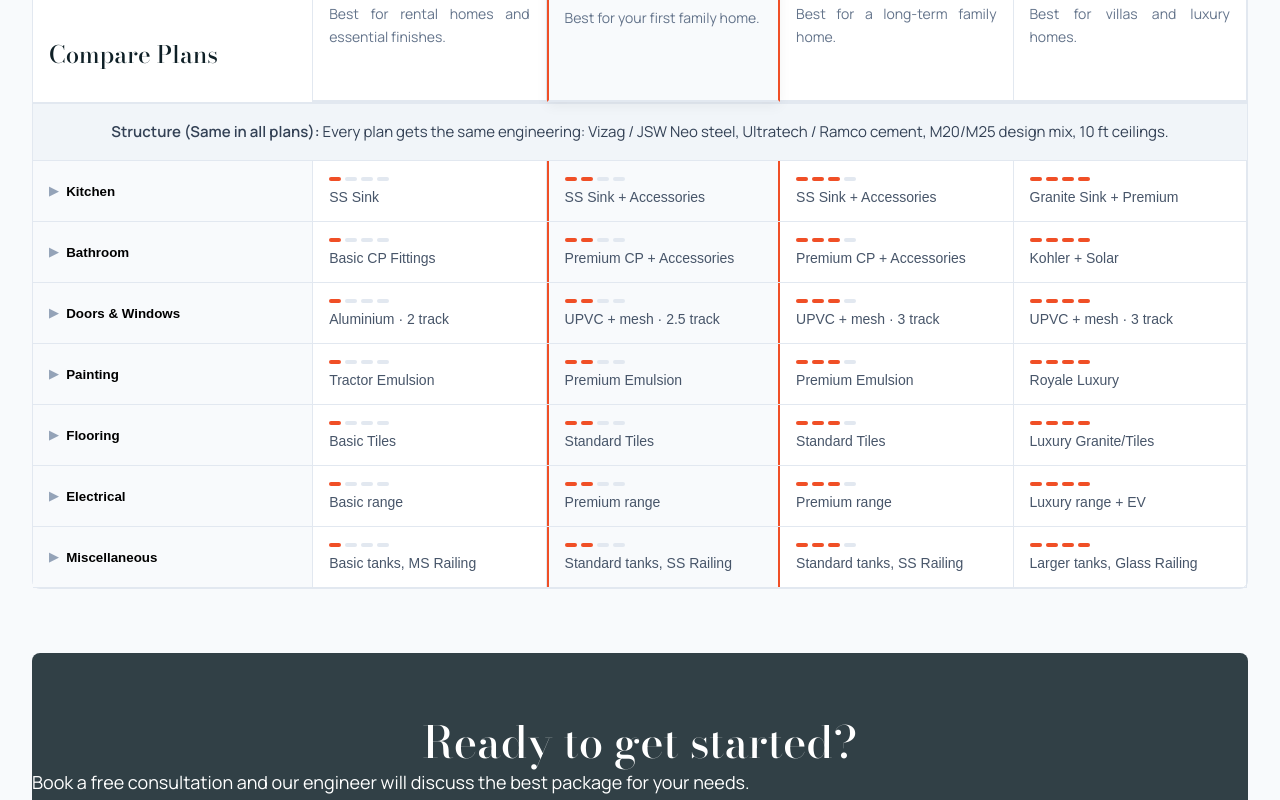
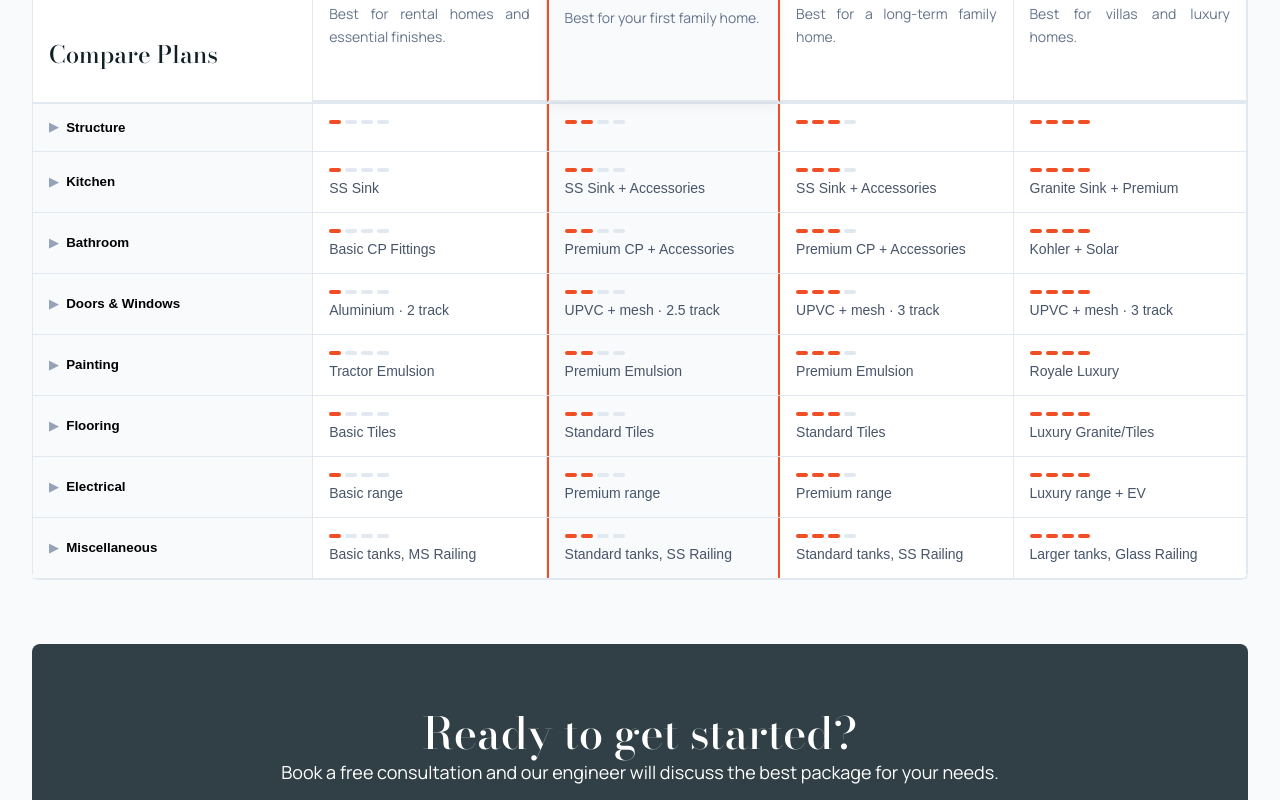
Before and after one commit to Vikram-Pagadala/Suci-Condtructions, a Next.js app: page /pricing in a window 1280 px wide. Shown: the part 1620-2420 px from the top of the page. Built offline with nearby package versions, Linux system fonts and the light colour scheme.

Commit message:
Center CTA text and move Structure to its own section in pricing table

```diff
--- a/src/components/PricingTable/PricingTable.tsx
+++ b/src/components/PricingTable/PricingTable.tsx
@@ -211,10 +211,6 @@ export default function PricingTable() {
         </div>
 
         <div className={styles.tableBody}>
-          {/* Trust strip as a full-width row inside the table */}
-          <div className={styles.trustStripRow}>
-            <strong>Structure (Same in all plans):</strong> Every plan gets the same engineering: Vizag / JSW Neo steel, Ultratech / Ramco cement, M20/M25 design mix, 10 ft ceilings.
-          </div>
           {categories.map(cat => {
             const isOpen = openCategories[cat];
             const catItems = pricingDifferences.filter(d => d.category === cat);
@@ -297,7 +293,7 @@ export default function PricingTable() {
       {/* 6. CTA */}
       <div className={styles.ctaBand}>
         <h2>Ready to get started?</h2>
-        <p>Book a free consultation and our engineer will discuss the best package for your needs.</p>
+        <p style={{ textAlign: "center" }}>Book a free consultation and our engineer will discuss the best package for your needs.</p>
         <Link href={`/contact?plan=${recommendedPlan.name}`} className={styles.ctaButton}>
           Book a consultation
         </Link>
--- a/src/data/pricingDifferences.ts
+++ b/src/data/pricingDifferences.ts
@@ -14,6 +14,10 @@ export interface PricingDifference {
 }
 
 export const pricingDifferences: PricingDifference[] = [
+  { category: "Structure", line: "Steel", basic: "Vizag / JSW Neo", valueAdded: "Vizag / JSW Neo", premium: "Vizag / JSW Neo", elite: "Vizag / JSW Neo" },
+  { category: "Structure", line: "Cement", basic: "Ultratech / Ramco", valueAdded: "Ultratech / Ramco", premium: "Ultratech / Ramco", elite: "Ultratech / Ramco" },
+  { category: "Structure", line: "RCC design mix", basic: "M20 / M25", valueAdded: "M20 / M25", premium: "M20 / M25", elite: "M20 / M25" },
+  { category: "Structure", line: "Ceiling height", basic: "10 ft", valueAdded: "10 ft", premium: "10 ft", elite: "10 ft" },
   { category: "Kitchen", line: "Kitchen wall dado (per sq ft)", basic: "₹50", valueAdded: "₹65", premium: "₹80", elite: "₹90" },
   { category: "Kitchen", line: "Main sink faucet", basic: "₹1,500", valueAdded: "₹2,200", premium: "₹2,800", elite: "₹3,500" },
   { category: "Kitchen", line: "Kitchen sink", basic: "SS ₹3,500", valueAdded: "SS ₹5,000", premium: "SS/Granite ₹6,500", elite: "SS/Granite ₹8,000" },
```
